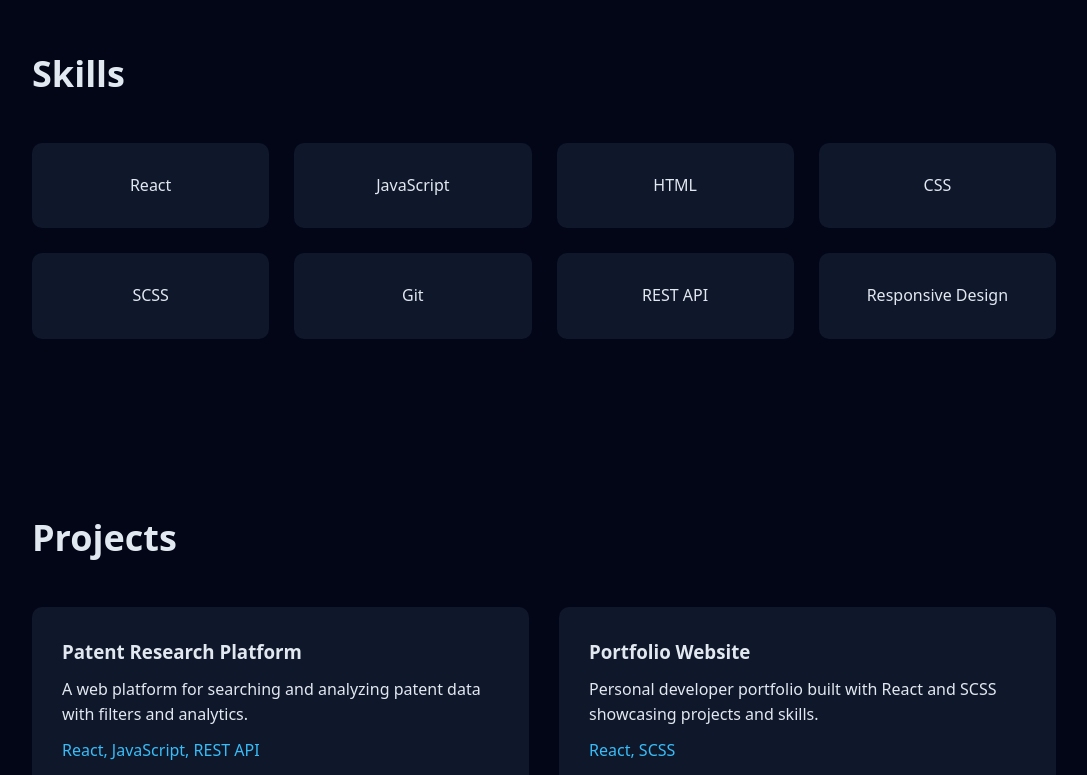
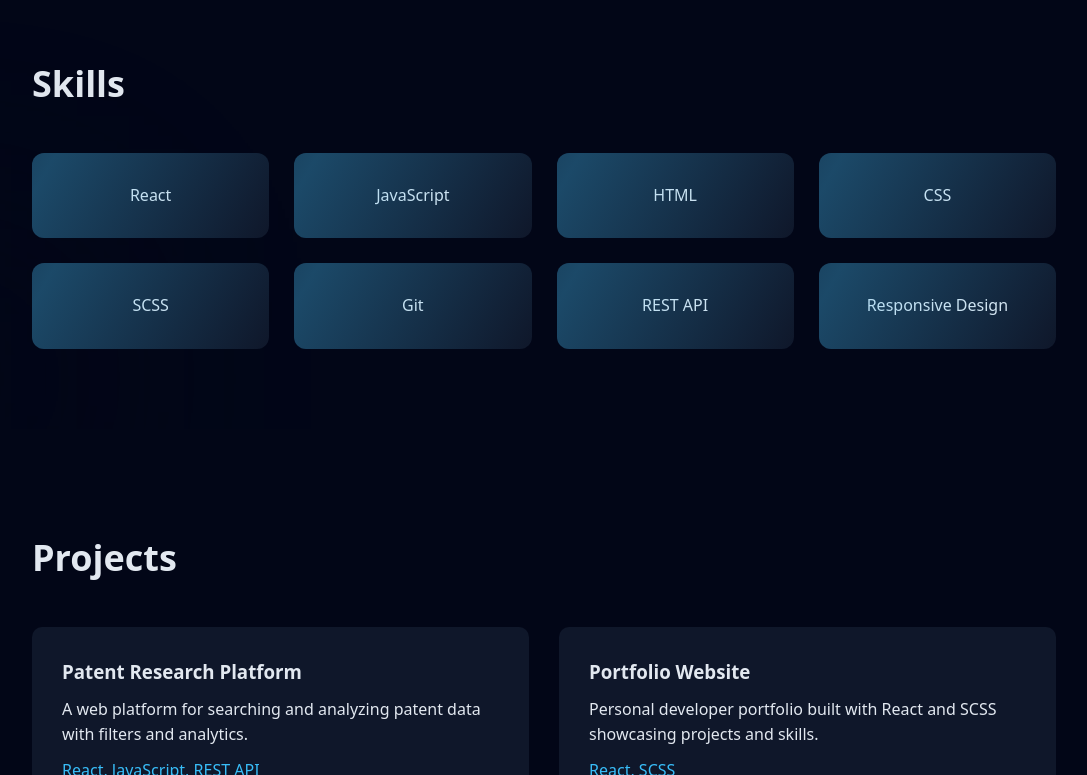
Before and after one commit to Janhavi515/janhavi-portfolio, a React (Vite) app: page / in a window 1280 px wide. Shown: the part 1130-1905 px from the top of the page, without its empty margins (96-1183 px from the left). Built offline with nearby package versions, Linux system fonts and the light colour scheme.

Commit message:
added some more animation skills cards

```diff
--- a/src/components/Skills/Skills.jsx
+++ b/src/components/Skills/Skills.jsx
@@ -1,7 +1,7 @@
 import "./Skills.scss";
+import { motion } from "framer-motion";
 
 const Skills = () => {
-
   const skills = [
     "React",
     "JavaScript",
@@ -10,22 +10,60 @@ const Skills = () => {
     "SCSS",
     "Git",
     "REST API",
-    "Responsive Design"
+    "Responsive Design",
   ];
+
+  const container = {
+    hidden: {},
+    visible: {
+      transition: {
+        staggerChildren: 0.15,
+      },
+    },
+  };
+
+  const item = {
+    hidden: { opacity: 0, y: 40 },
+    visible: {
+      opacity: 1,
+      y: 0,
+      transition: { duration: 0.5 },
+    },
+  };
 
   return (
     <section id="skills" className="skills">
+      <motion.h2
+        initial={{ opacity: 0, y: 30 }}
+        whileInView={{ opacity: 1, y: 0 }}
+        transition={{ duration: 0.6 }}
+      >
+        Skills
+      </motion.h2>
 
-      <h2>Skills</h2>
-
-      <div className="skills-grid">
+      <motion.div
+        className="skills-grid"
+        variants={container}
+        initial="hidden"
+        whileInView="visible"
+        viewport={{ once: true }}
+      >
         {skills.map((skill, index) => (
-          <div className="skill-card" key={index}>
+          <motion.div
+            className="skill-card"
+            key={index}
+            variants={item}
+            whileHover={{
+              scale: 1.08,
+              rotateX: 8,
+              rotateY: -8,
+            }}
+            transition={{ type: "spring", stiffness: 200 }}
+          >
             {skill}
-          </div>
+          </motion.div>
         ))}
-      </div>
-
+      </motion.div>
     </section>
   );
 };
--- a/src/components/Skills/Skills.scss
+++ b/src/components/Skills/Skills.scss
@@ -1,7 +1,22 @@
 .skills {
-  padding: 70px 10%;
+  padding: 80px 10%;
   background: #020617;
   color: #e2e8f0;
+  position: relative;
+  overflow: hidden;
+}
+
+/* Background glow */
+.skills::before {
+  content: "";
+  position: absolute;
+  width: 300px;
+  height: 300px;
+  background:#020617;
+  filter: blur(120px);
+  opacity: 0.15;
+  bottom: -100px;
+  left: -100px;
 }
 
 .skills h2 {
@@ -9,29 +24,75 @@
   margin-bottom: 40px;
 }
 
+/* Grid */
 .skills-grid {
   display: grid;
   grid-template-columns: repeat(4, 1fr);
   gap: 25px;
+  perspective: 1000px;
 }
 
+/* Card */
 .skill-card {
   background: #0f172a;
   padding: 30px;
-  border-radius: 10px;
+  border-radius: 12px;
   text-align: center;
+  transition: 0.3s;
+  position: relative;
+  overflow: hidden;
+  font-weight: 500;
+}
+
+/* Glow border */
+.skill-card::before {
+  content: "";
+  position: absolute;
+  inset: 0;
+  border-radius: 12px;
+  padding: 1px;
+  background: linear-gradient(120deg, #38bdf8, transparent, #6366f1);
+  -webkit-mask: linear-gradient(#000 0 0) content-box, linear-gradient(#000 0 0);
+  -webkit-mask-composite: xor;
+  opacity: 0;
   transition: 0.3s;
 }
 
-.skill-card:hover {
-  transform: translateY(-10px);
-  background: #1e293b;
+.skill-card:hover::before {
+  opacity: 1;
 }
 
+/* Gradient shine effect */
+.skill-card::after {
+  content: "";
+  position: absolute;
+  top: 0;
+  left: -100%;
+  width: 200%;
+  height: 100%;
+  background: linear-gradient(
+    120deg,
+    transparent,
+    rgba(56, 189, 248, 0.3),
+    transparent
+  );
+  transition: 0.5s;
+}
+
+.skill-card:hover::after {
+  left: 100%;
+}
+
+/* Hover base */
+.skill-card:hover {
+  background: #1e293b;
+  transform: translateY(-10px);
+  box-shadow: 0 10px 30px rgba(56, 189, 248, 0.2);
+}
+
+/* Mobile */
 @media (max-width: 768px) {
-
   .skills-grid {
     grid-template-columns: repeat(2, 1fr);
   }
-
 }
```
